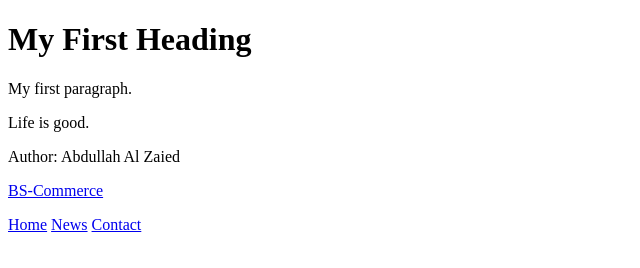
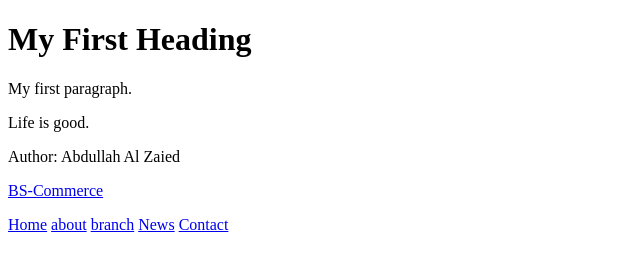
Before and after one commit to AbdullahZaied/BS-Commerce, a plain HTML site: page index.html in a window 1280 px wide. Shown: the whole page, without its empty margins (0-640 px from the left). Drawn offline with Linux system fonts and the light colour scheme.

Commit message:
footer menu update

```diff
--- a/index.html
+++ b/index.html
@@ -14,6 +14,8 @@
 <!-- Footer menu -->
 <div class="navbar">
     <a href="#home" class="active">Home</a>
+    <a href="#about">about</a>
+    <a href="#branch">branch</a>
     <a href="#news">News</a>
     <a href="#contact">Contact</a>
 </div>
```
